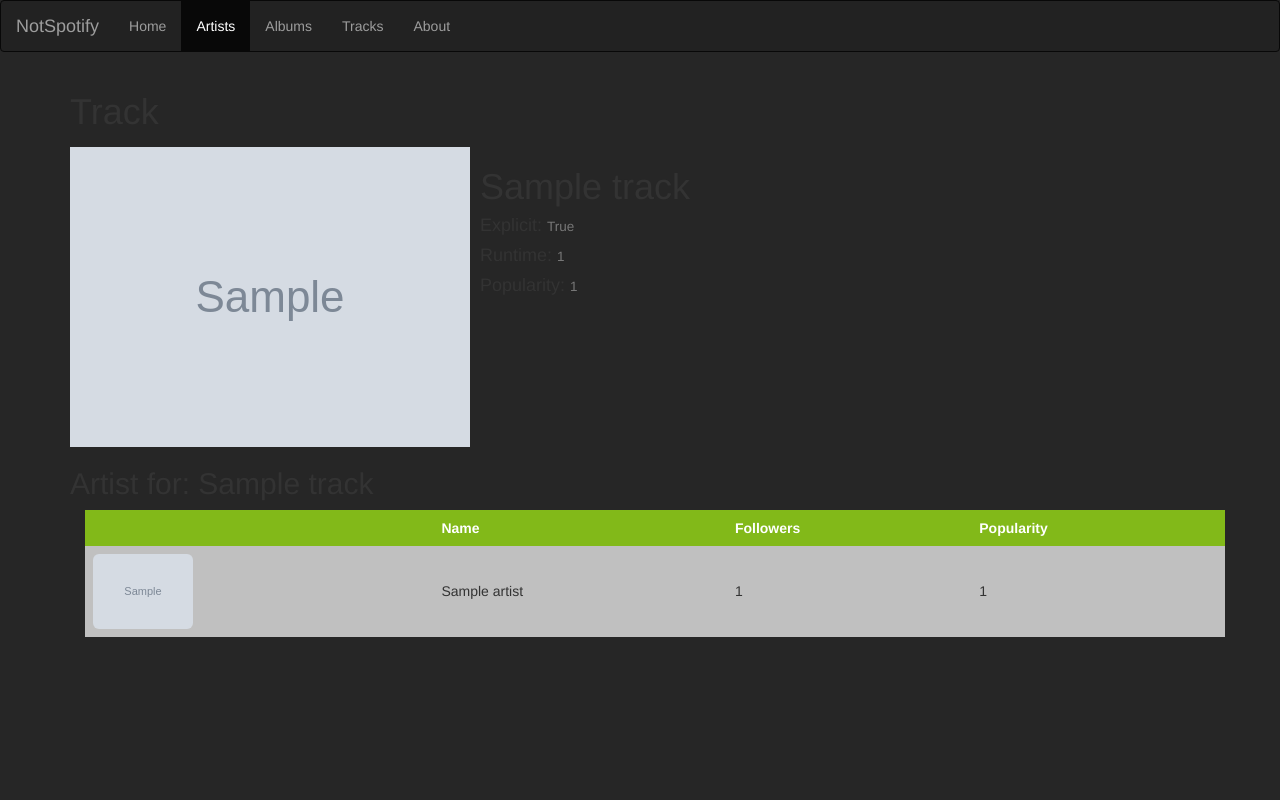
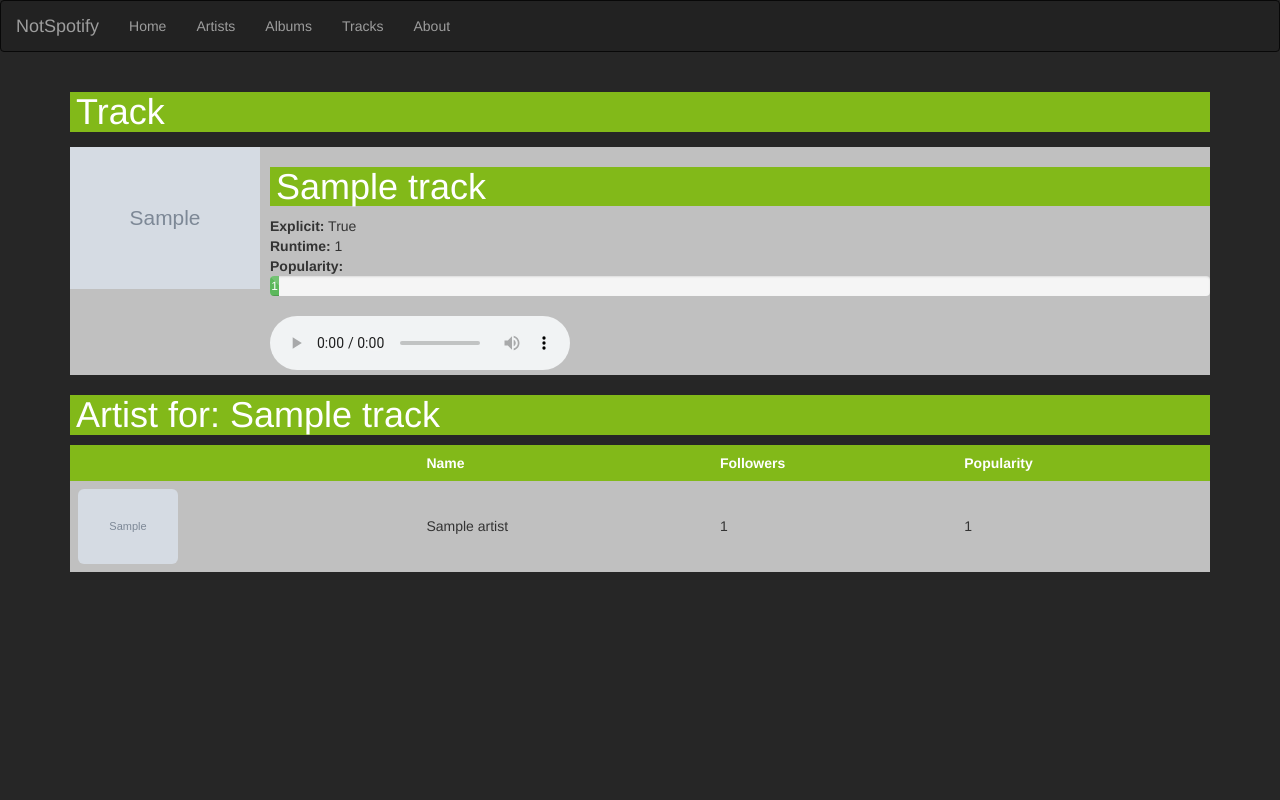
Before and after one commit to bullapse/cs373-idb-music, a Flask app: page /track/1 in a window 1280 px wide. Run offline with Flask 2, Linux system fonts and the light colour scheme; tables that the repository leaves empty hold one stand-in row (values such as "Sample post"); grey boxes marked "Sample" are stand-in pictures; some libraries are stand-ins or nearby versions.

Commit message:
updated track description page and css

```diff
--- a/notspotify/static/css/artists.css
+++ b/notspotify/static/css/artists.css
@@ -35,3 +35,27 @@ tr:hover {
     background-color: #262626;
     color: #a7f37f;
 }
+.media {
+    background-color: #c0c0c0;
+}
+.media-left {
+    width: 200px;
+    height: 200px;
+    float: left;
+}
+.media-left img {
+    width: 100%;
+    height: auto;
+}
+.media-body {
+    height: 100%;
+}
+#details {
+    background-color: #c0c0c0;
+}
+h1 {
+    border-left: 6px darkgreen;
+    background-color: #82b919;
+    color: white;
+    text-indent: 6px;
+}
--- a/notspotify/templates/base.html
+++ b/notspotify/templates/base.html
@@ -22,11 +22,7 @@
   {% block menubar %}
   {% endblock %}
 </div>
-<div class="container">
-  {% block content %}{% endblock %}
-</div>
-{% block extrabody %}
-{% endblock %}
+{% block content %}{% endblock %}
 
 </body>
 
--- a/notspotify/templates/track_description.html
+++ b/notspotify/templates/track_description.html
@@ -7,7 +7,6 @@
 {% endblock %}
 
 {% block menubar %}
-<div id="wrapper">
 <nav class="navbar navbar-inverse">
     <div class="container-fluid">
       <div class="navbar-header">
@@ -21,7 +20,7 @@
       <div class="collapse navbar-collapse" id="navigation">
         <ul class="nav navbar-nav">
           <li><a href="/index.html">Home</a></li>
-          <li class="active"><a href="/artists">Artists</a></li>
+          <li><a href="/artists">Artists</a></li>
           <li><a href="/albums">Albums</a></li>
           <li><a href="/tracks">Tracks</a></li>
           <li><a href="/about.html">About</a></li>
@@ -29,26 +28,44 @@
       </div>
     </div>
   </nav>
-</div>
-
 {% endblock %}
 
 {% block content %}
-<h1>Track</h1>
+<div class="container">
+<h1 id="headerBorder">Track</h1>
 <div class="media">
   <div class="media-left">
     <img class="album-image" src="{{track.artists[0].image_url}}">
   </div>
   <div class="media-body">
     <h1>{{track.name}}</h1>
-    <h4>Explicit: <small>{{track.explicit}}</small></h4>
-    <h4>Runtime: <small>{{track.runtime}}</small></h4>
-    <h4>Popularity: <small>{{track.popularity}}</small></h4>
+    <div class="details">
+      <div><strong>Explicit:</strong> {{track.explicit}}</div>
+      <div><strong>Runtime:</strong> {{track.runtime}}</div>
+      <div><strong>Popularity:</strong></div>
+      <div class="progress">
+        <div id="pg" class="progress-bar progress-bar-success progress-bar-striped" role="progressbar" aria-valuenow={{track.popularity}} aria-valuemin="0" aria-valuemax="100" style="width: 0%">
+          <script>
+            $('#pg').attr('style',"width:"+ {{track.popularity}} +'%');
+          </script>
+
+          {{track.popularity}}
+        </div>
+      </div>
+      <div>
+        <audio controls>
+          <source src={{track.preview_url}} type="audio/mpeg">
+        </audio>
+      </div>
+    </div>
   </div>
 </div>
+<div>
 
-<h2>Artist for: {{track.name}}</h2>
-<div class="container">
+</div>
+
+<h1>Artist for: {{track.name}}</h1>
+<div>
   <table id="table0">
     <thead>
       <tr>
@@ -85,5 +102,5 @@
     </tbody>
   </table>
 </div>
-
+</div>
 {% endblock %}
```
Also changed, not shown: notspotify/templates/tracks.html (+3 -5 lines).
